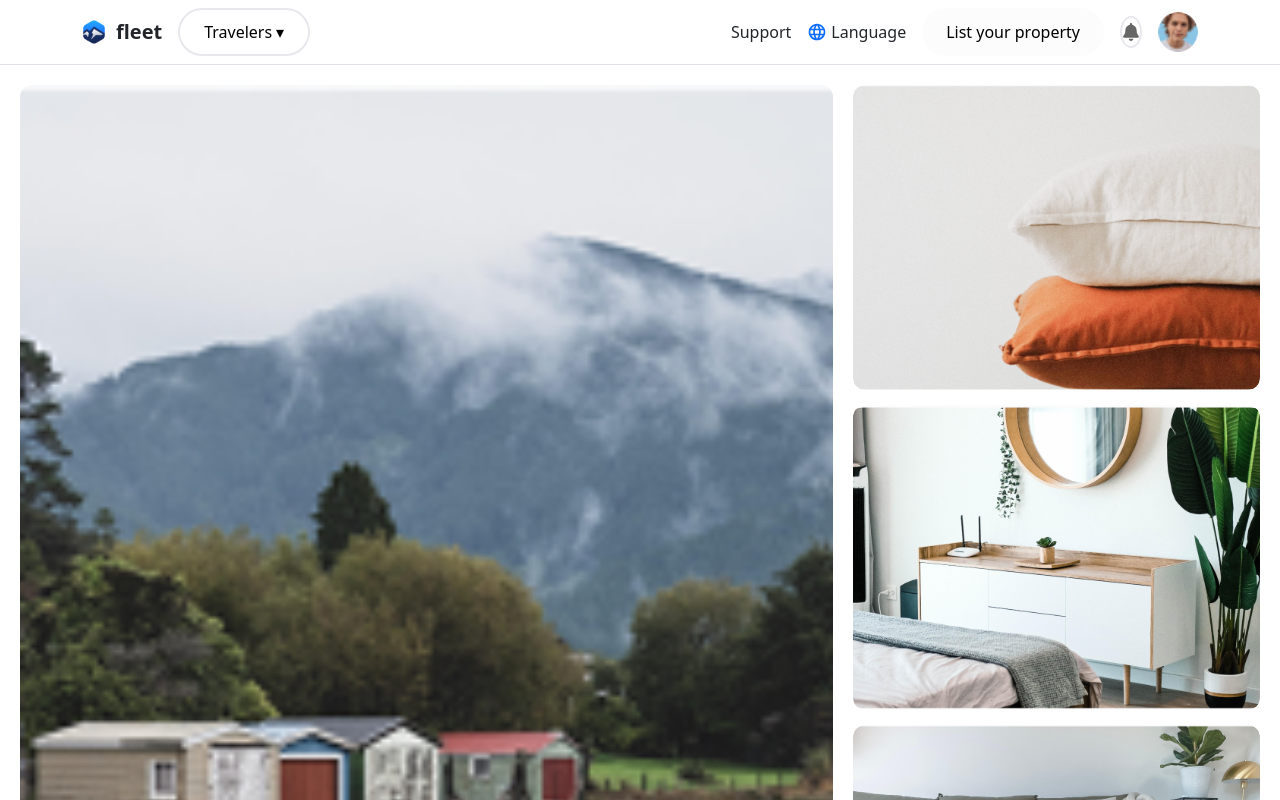
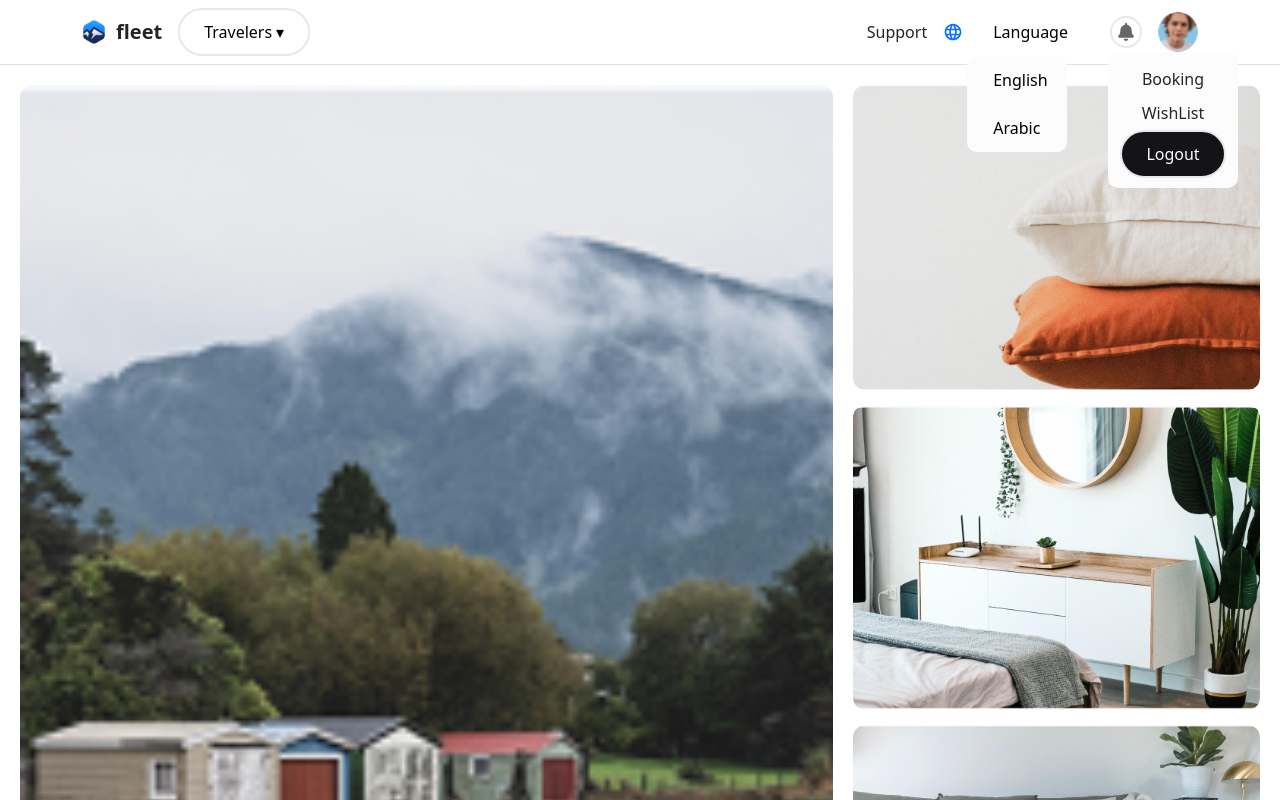
Before and after one commit to Areej-Farag/Fleet-Project, a React (Create React App) app in the folder FrontEnd/: page /trip/T010 in a window 1280 px wide. Shown: the top 800 px of the page. Built offline with nearby package versions, Linux system fonts and the light colour scheme.

Commit message:
adding updates to navbar

```diff
--- /dev/null
+++ b/FrontEnd/src/Components/Molecules/UserButtonList.jsx
@@ -0,0 +1,31 @@
+import React from 'react'
+import { Link, useParams } from 'react-router-dom'
+import Button from '../Atoms/Button'
+import '../Styles/Navbar.css'
+
+export default function UserButtonList() {
+    const { userId } = useParams();
+  return (
+    <div>
+      <ul className="list-unstyled mb-0 d-flex flex-column ">
+              <li>
+                <Link  to ={`/wishlist/ ${userId}`} className="text-decoration-none ">
+                  {" "}
+                  Booking
+                </Link>
+              </li>
+              <li>
+              <Link  to ={`/wishlist/ ${userId}`} className="text-decoration-none ">
+                  {" "}
+                  WishList
+                </Link>
+              </li>
+              </ul>
+                <Button color="black" size="default" shape="default" >
+                  {" "}
+                  Logout
+                </Button>
+
+    </div>
+  )
+}
--- a/FrontEnd/src/Components/Organisms/Navbar.jsx
+++ b/FrontEnd/src/Components/Organisms/Navbar.jsx
@@ -8,6 +8,7 @@ import Avatar from "../Atoms/Avatar";
 import Button from "../Atoms/Button";
 import Badge from "../Atoms/Badge";
 import logo from "../../assets/Images/logo.png";
+import UserButtonList from "../Molecules/UserButtonList";
 import "../Styles/Navbar.css";
 
 const Navbar = () => {
@@ -16,6 +17,15 @@ const Navbar = () => {
   const [showNotifications, setShowNotifications] = useState(false);
   const bellRef = useRef(null);
   const dropdownRef = useRef(null);
+  const [language, setLanguage] = useState("EN");
+  const [toggleLang, setToggleLang] = useState(false);
+  const [toggleProfile, setToggleProfile] = useState(false);
+  const ShowProfile = () => {
+    setToggleProfile(!toggleProfile);
+  };
+  const languageClick = () => {
+    setToggleLang(!toggleLang);
+  };
   useEffect(() => {
     const handleClickOutside = (event) => {
       if (
@@ -34,7 +44,6 @@ const Navbar = () => {
     };
   }, []);
 
-
   const toggleMobileMenu = () => {
     setIsMobileMenuOpen(!isMobileMenuOpen);
   };
@@ -44,7 +53,10 @@ const Navbar = () => {
       <div className="container d-flex justify-content-between align-items-center py-2">
         {/* Logo & Travelers */}
         <div className="d-flex align-items-center gap-3">
-          <Link to="/" className="navbar-logo d-flex align-items-center gap-2 text-decoration-none">
+          <Link
+            to="/"
+            className="navbar-logo d-flex align-items-center gap-2 text-decoration-none"
+          >
             <img src={logo} alt="Fleet Logo" height={32} />
             <span className="brand-text fw-semibold text-dark fs-5">fleet</span>
           </Link>
@@ -61,25 +73,56 @@ const Navbar = () => {
         <div className="d-flex align-items-center gap-3">
           {/* Support */}
           <div className="d-none d-md-block">
-            <Link to="/support" className="text-decoration-none text-dark">Support</Link>
+            <Link to="/support" className="text-decoration-none text-dark">
+              Support
+            </Link>
           </div>
 
           {/* Language */}
           <div className="d-none d-md-flex align-items-center gap-1">
             <MdLanguage className="text-primary fs-5" />
-            <Link to="/language" className="text-decoration-none text-dark">Language</Link>
+            <div className="languageContainer">
+              <Button
+                color="trans"
+                size="default"
+                shape="default"
+                onClick={languageClick}
+              >
+                {" "}
+                Language{" "}
+              </Button>
+              <div
+                className="languageDropdown"
+                style={{ opacity: toggleLang ? "0" : "1" }}
+              >
+                <ul className="list-unstyled mb-0">
+                  <li>
+                    <Button color="trans" size="default" shape="default" onClick={() => setLanguage("EN")}>
+                      {" "}
+                      English
+                    </Button>
+                  </li>
+                  <li>
+                    <Button color="trans" size="default" shape="default" onClick={() => setLanguage("AR")}>
+                      {" "}
+                      Arabic
+                    </Button>
+                  </li>
+                </ul>
+              </div>
+            </div>
           </div>
 
           {/* List Your Property */}
-<Link to="/list-your-property" className="d-none d-md-block text-decoration-none">
+          {/* <Link to="/list-your-property" className="d-none d-md-block text-decoration-none">
   <Button color="white">List your property</Button>
-</Link>
-
+</Link> */}
 
           {/* Notification + Badge */}
           <div className="position-relative" ref={bellRef}>
             <Button
               color="trans"
+              size="default"
               shape="small-circle"
               onClick={() => setShowNotifications(!showNotifications)}
             >
@@ -98,7 +141,9 @@ const Navbar = () => {
                 ref={dropdownRef}
               >
                 {notifications === 0 ? (
-        <div className="text-muted text-center py-2">No notifications</div>
+                  <div className="text-muted text-center py-2">
+                    No notifications
+                  </div>
                 ) : (
                   <ul className="list-unstyled mb-0">
                     <li className="py-1 px-2">🔔 You have new booking</li>
@@ -109,9 +154,22 @@ const Navbar = () => {
             )}
           </div>
 
+          {/* Avatar */}
+          <div className="Avatar-holder">
+          <button className="Avatar-button"
+            onClick={ShowProfile}
+          >
+            {" "}
+            <Avatar src={ava} alt="User" size="small" />{" "}
+          </button>
+          <div
+            className="profileDropdown"
+            style={{ opacity: toggleProfile ? "0" : "1" }}
+          >
+            <UserButtonList />
+          </div>
+          </div>
 
-          {/* Avatar */}
-        <Link> <Avatar src={ava} alt="User" size="small" /> </Link>
           {/* Mobile Menu */}
           <div className="d-md-none" onClick={toggleMobileMenu}>
             <FaBars size={22} color="#333" />
@@ -125,19 +183,50 @@ const Navbar = () => {
           <div className="drawer-overlay" onClick={toggleMobileMenu}></div>
           <div className="drawer bg-white shadow-sm">
             <div className="drawer__header d-flex justify-content-between align-items-center mb-3">
-        <Link to="/" className="d-flex align-items-center gap-2 text-decoration-none">
+              <Link
+                to="/"
+                className="d-flex align-items-center gap-2 text-decoration-none"
+              >
                 <img src={logo} alt="Fleet Logo" height={28} />
                 <span className="fw-semibold text-dark">fleet</span>
               </Link>
-        <span className="fs-4" onClick={toggleMobileMenu} role="button">&times;</span>
+              <span className="fs-4" onClick={toggleMobileMenu} role="button">
+                &times;
+              </span>
             </div>
 
             <nav className="drawer__links d-flex flex-column">
-        <Link to="/" onClick={toggleMobileMenu} className="drawer-link">Travelers</Link>
-        <Link to="/flights" onClick={toggleMobileMenu} className="drawer-link">Flights</Link>
-        <Link to="/car-rental" onClick={toggleMobileMenu} className="drawer-link">Car rental</Link>
-        <Link to="/things-to-do" onClick={toggleMobileMenu} className="drawer-link">Thing to do</Link>
-        <Link to="/support" onClick={toggleMobileMenu} className="drawer-link">Support</Link>
+              <Link to="/" onClick={toggleMobileMenu} className="drawer-link">
+                Travelers
+              </Link>
+              <Link
+                to="/flights"
+                onClick={toggleMobileMenu}
+                className="drawer-link"
+              >
+                Flights
+              </Link>
+              <Link
+                to="/car-rental"
+                onClick={toggleMobileMenu}
+                className="drawer-link"
+              >
+                Car rental
+              </Link>
+              <Link
+                to="/things-to-do"
+                onClick={toggleMobileMenu}
+                className="drawer-link"
+              >
+                Thing to do
+              </Link>
+              <Link
+                to="/support"
+                onClick={toggleMobileMenu}
+                className="drawer-link"
+              >
+                Support
+              </Link>
             </nav>
 
             {/* List your property - Styled Link in Circle */}
@@ -153,8 +242,6 @@ const Navbar = () => {
           </div>
         </>
       )}
-
-
     </nav>
   );
 };
--- a/FrontEnd/src/Components/Styles/Navbar.css
+++ b/FrontEnd/src/Components/Styles/Navbar.css
@@ -1,11 +1,12 @@
+@import "./global.css";
 .navbar {
-  background-color: white;
+  background-color: var(--color-neutral-8);
   padding: 12px 20px;
   box-shadow: 0 2px 6px rgba(0, 0, 0, 0.05);
   position: sticky;
   top: 0;
   z-index: 1000;
-  color: #222;
+  color: var(--color-neutral-2);
 }
 
 .navbar__content {
@@ -21,7 +22,7 @@
   gap: 8px;
   font-weight: bold;
   font-size: 20px;
-  color: #222;
+  color: var(--color-neutral-2);
 }
 
 .navbar__logo img {
@@ -52,7 +53,7 @@
   left: 0;
   height: 100%;
   width: 270px;
-  background-color: white;
+  background-color: var(--color-neutral-8);
   padding: 20px;
   z-index: 1500;
   display: flex;
@@ -75,7 +76,7 @@
 
 .drawer__links li a {
   text-decoration: none;
-  color: #333;
+  color: var(--color-neutral-2);
   font-size: 16px;
   font-weight: 500;
 }
@@ -90,16 +91,77 @@
 
 .language-icon {
   font-size: 20px;
-  color: #333;
+  color: var(--color-neutral-2);
 }
 
 /* Outline button */
 button.outline {
-  border: 1px solid #aaa;
+  border: 1px solid var(--color-neutral-4);
   background: transparent;
   border-radius: 25px;
   padding: 6px 18px;
-  color: #333;
+  color: var(--color-neutral-2);
+}
+.languageContainer {
+  position: relative;
+}
+.languageContainer button {
+  border-color: transparent !important;
+}
+.languageContainer button:hover , .Avatar-holder .profileDropdown a:hover {
+  background-color: transparent !important;
+  color: var(--color-neutral-4) !important;
+}
+.languageContainer .languageDropdown {
+  position: absolute;
+  top: 100%;
+  z-index: 2;
+  width: 100px;
+  display: flex;
+  flex-direction: column;
+  gap: 3px;
+  border-radius: 10px;
+  background-color: var(--color-neutral-8);
+  transition: all 0.3s ease;
+}
+.Avatar-holder {
+  position: relative;
+}
+.Avatar-holder .profileDropdown {
+  width: 130px;
+  position: absolute;
+  top: 100%;
+  right: -100%;
+  z-index: 2;
+  display: flex;
+  align-items: center;
+  justify-content: center;
+  flex-direction: column;
+  gap: 3px;
+  border-radius: 10px;
+  background-color: var(--color-neutral-8);
+}
+.profileDropdown{
+  padding: 10px;
+}
+.Avatar-holder .profileDropdown a {
+ color: var(--color-neutral-2);
+}
+.Avatar-holder .profileDropdown ul{
+  text-align: center;
+  align-items: center;
+  border-radius: 10px;
+  width: 100%;
+}
+.Avatar-holder .profileDropdown ul li{
+  border-radius: 10px;
+  padding: 5px;
+}
+
+.Avatar-holder .Avatar-button{
+  background-color: transparent;
+  border: none;
+  cursor: pointer;
 }
 
 /* Responsive */
@@ -117,22 +179,22 @@ button.outline {
 @media (prefers-color-scheme: dark) {
   .navbar,
   .drawer {
-    background-color: #1c1c1c;
-    color: #f1f1f1;
+    background-color: var(--color-neutral-2);
+    color: var(--color-neutral-8);
   }
 
   .navbar__logo,
   .drawer__links li a {
-    color: #f1f1f1;
+    color: var(--color-neutral-8);
   }
 
   button.outline {
-    color: #f1f1f1;
-    border-color: #555;
+    color: var(--color-neutral-8);
+    border-color: var(--color-neutral-4);
   }
 
   .language-icon {
-    color: #f1f1f1;
+    color: var(--color-neutral-8);
   }
 }
 .drawer-overlay {
@@ -141,7 +203,7 @@ button.outline {
   left: 0;
   width: 100vw;
   height: 100vh;
-  background-color: rgba(0,0,0,0.4);
+  background-color: rgba(0, 0, 0, 0.4);
   z-index: 1499;
 }
 
@@ -151,7 +213,7 @@ button.outline {
   left: 0;
   height: 100vh;
   width: 270px;
-  background-color: white;
+  background-color: var(--color-neutral-8);
   padding: 20px;
   z-index: 1500;
   display: flex;
@@ -182,13 +244,13 @@ button.outline {
 .drawer__links a {
   display: block;
   padding: 10px 0;
-  color: #444;
+  color: var(--color-neutral-4);
   font-size: 16px;
   text-decoration: none;
 }
 
 .drawer__links a:hover {
-  color: #007bff;
+  color: var(--color-primary-1);
 }
 
 .drawer__close {
@@ -197,20 +259,20 @@ button.outline {
 
 @media (prefers-color-scheme: light) {
   .drawer {
-    background-color: #1c1c1c;
+    background-color: var(--color-neutral-2);
   }
 
   .drawer__links a {
-    color: #f1f1f1;
+    color: var(--color-neutral-8);
   }
 
   .drawer__links a:hover {
-    color: #66b0ff;
+    color: var(--color-hover-blue);
   }
 }
 .drawer-link {
   text-decoration: none;
-  color: #222;
+  color: var(--color-neutral-2);
   font-size: 16px;
   font-weight: 500;
   padding: 10px 12px;
@@ -220,7 +282,7 @@ button.outline {
 
 .drawer-link:hover,
 .drawer-link:focus {
-  color: #007bff;
+  color: var(--color-primary-1);
   background-color: rgba(0, 123, 255, 0.1);
 }
 
@@ -228,22 +290,22 @@ button.outline {
 .circle-link {
   display: inline-block;
   padding: 10px 18px;
-  border: 1px solid #ccc;
+  border: 1px solid var(--color-neutral-4);
   border-radius: 30px;
   font-weight: 600;
-  color: #222;
+  color: var(--color-neutral-2);
 }
 
 .circle-link:hover {
   background-color: rgba(0, 123, 255, 0.1);
-  color: #007bff;
-  border-color: #007bff;
+  color: var(--color-primary-1);
+  border-color: var(--color-primary-1);
 }
 .notification-dropdown {
   z-index: 1050;
   border: 1px solid #ddd;
   border-radius: 8px;
-  background-color: white;
+  background-color: var(--color-neutral-8);
 }
 
 .notification-dropdown li:hover {
```
Lines whose indentation alone changed are shown as unchanged.
